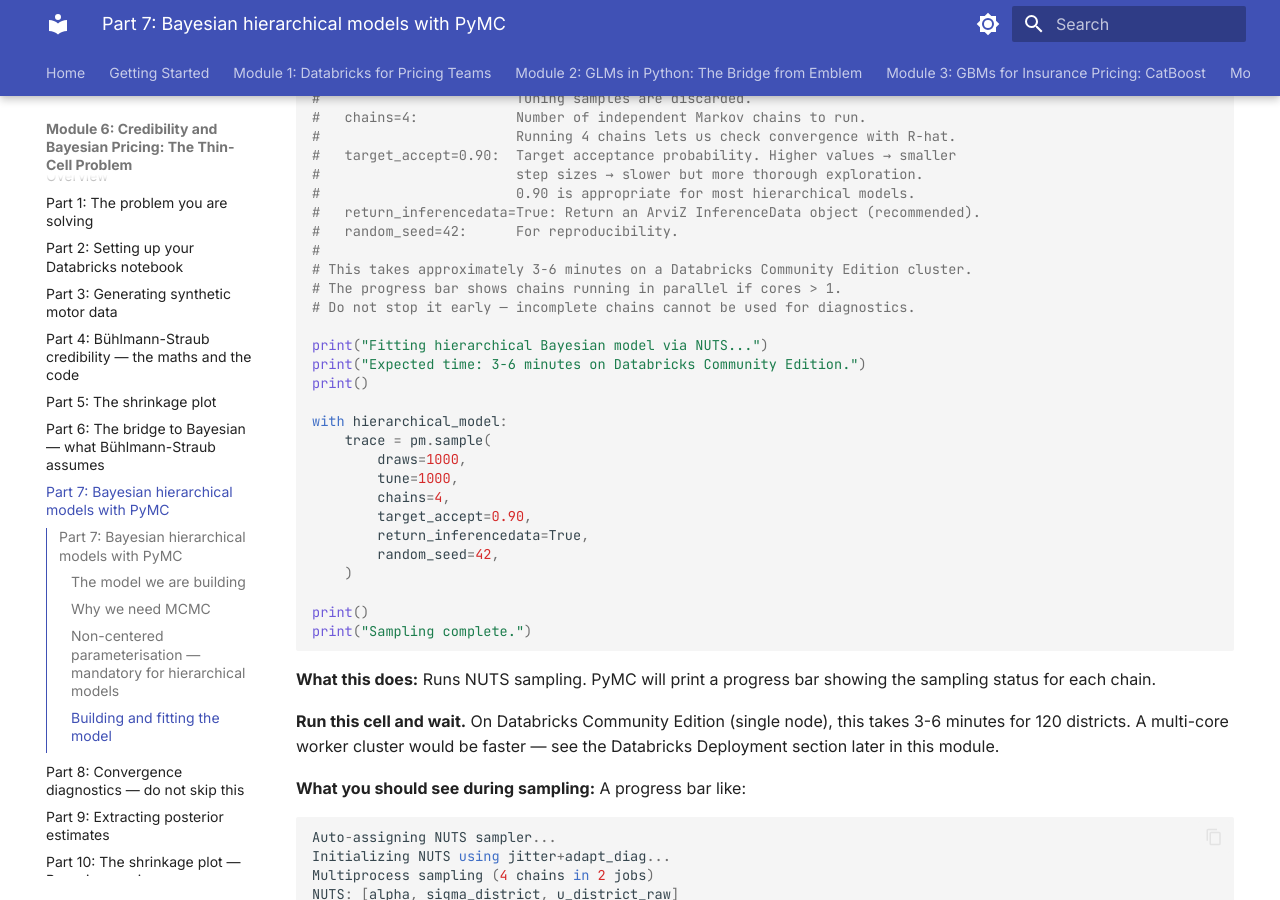
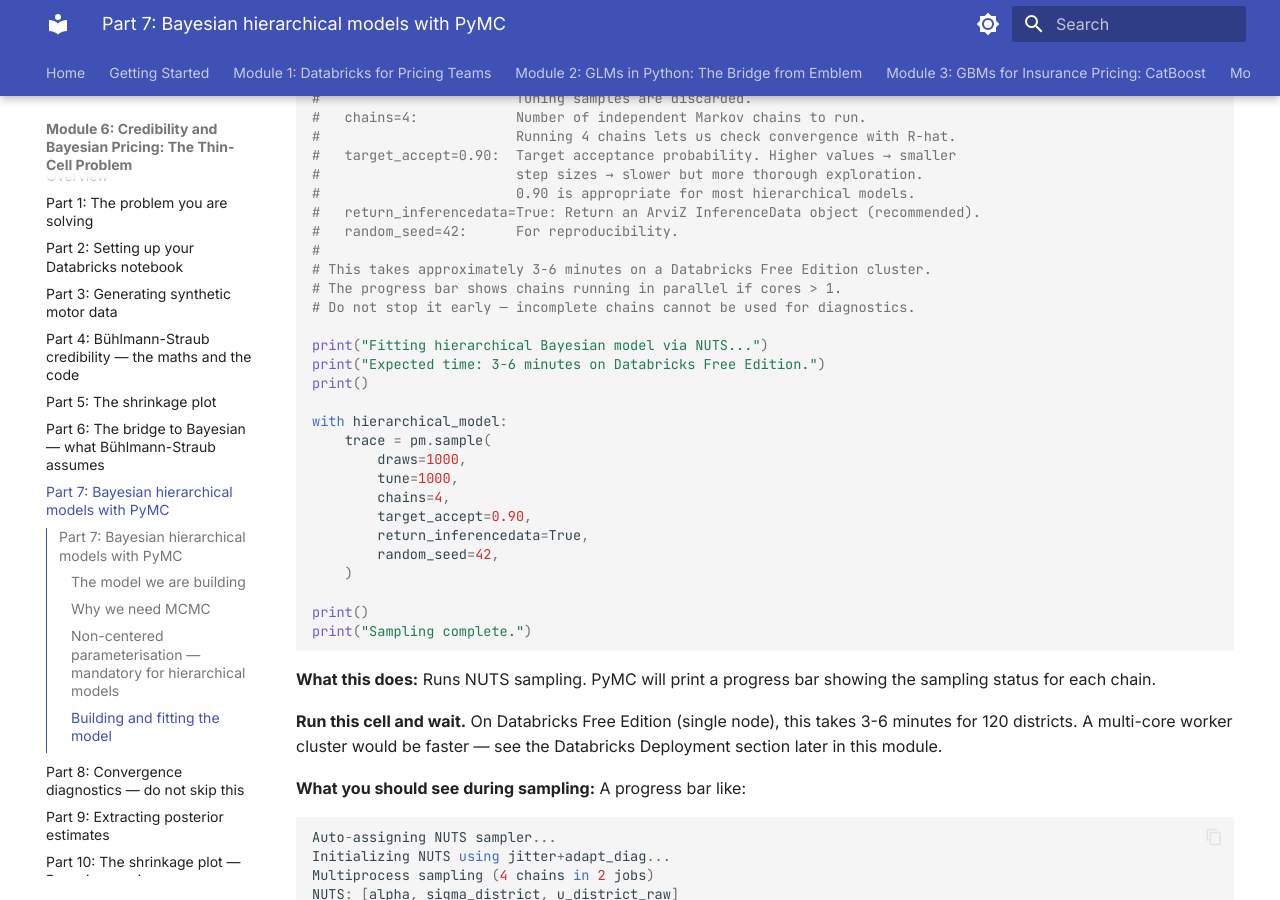
Before and after one commit to burning-cost/course, an MkDocs documentation site: the page built from docs/module-06/part-07-bayesian-hierarchical-models-with-pymc.md, in a window 1280 px wide and 900 px high, scrolled down 4295 px. Built offline with MkDocs 1.6.1 and Material for MkDocs 9.7.7, drawn with Linux system fonts in a browser that asks for light colours.

Commit message:
Fix remaining Community Edition references to Free Edition
Community Edition is deprecated. All references now say Free Edition
with the correct signup URL (databricks.com/try-databricks).

Co-Authored-By: Claude Opus 4.6 <noreply@anthropic.com>

````diff
--- a/docs/module-06/part-07-bayesian-hierarchical-models-with-pymc.md
+++ b/docs/module-06/part-07-bayesian-hierarchical-models-with-pymc.md
@@ -188,12 +188,12 @@ Now sample. This is the slow step — it runs MCMC:
 #   return_inferencedata=True: Return an ArviZ InferenceData object (recommended).
 #   random_seed=42:      For reproducibility.
 #
-# This takes approximately 3-6 minutes on a Databricks Community Edition cluster.
+# This takes approximately 3-6 minutes on a Databricks Free Edition cluster.
 # The progress bar shows chains running in parallel if cores > 1.
 # Do not stop it early — incomplete chains cannot be used for diagnostics.
 
 print("Fitting hierarchical Bayesian model via NUTS...")
-print("Expected time: 3-6 minutes on Databricks Community Edition.")
+print("Expected time: 3-6 minutes on Databricks Free Edition.")
 print()
 
 with hierarchical_model:
@@ -212,7 +212,7 @@ print("Sampling complete.")
 
 **What this does:** Runs NUTS sampling. PyMC will print a progress bar showing the sampling status for each chain.
 
-**Run this cell and wait.** On Databricks Community Edition (single node), this takes 3-6 minutes for 120 districts. A multi-core worker cluster would be faster — see the Databricks Deployment section later in this module.
+**Run this cell and wait.** On Databricks Free Edition (single node), this takes 3-6 minutes for 120 districts. A multi-core worker cluster would be faster — see the Databricks Deployment section later in this module.
 
 **What you should see during sampling:** A progress bar like:
 ```sql
````
Also changed, not shown: docs/getting-started.md (+1 -1 lines), docs/module-06/part-02-setting-up-your-databricks-notebook.md (+1 -1 lines), docs/module-06/part-15-databricks-deployment.md (+1 -1 lines), docs/module-08/part-05-stage-1-configuration.md (+1 -1 lines).
